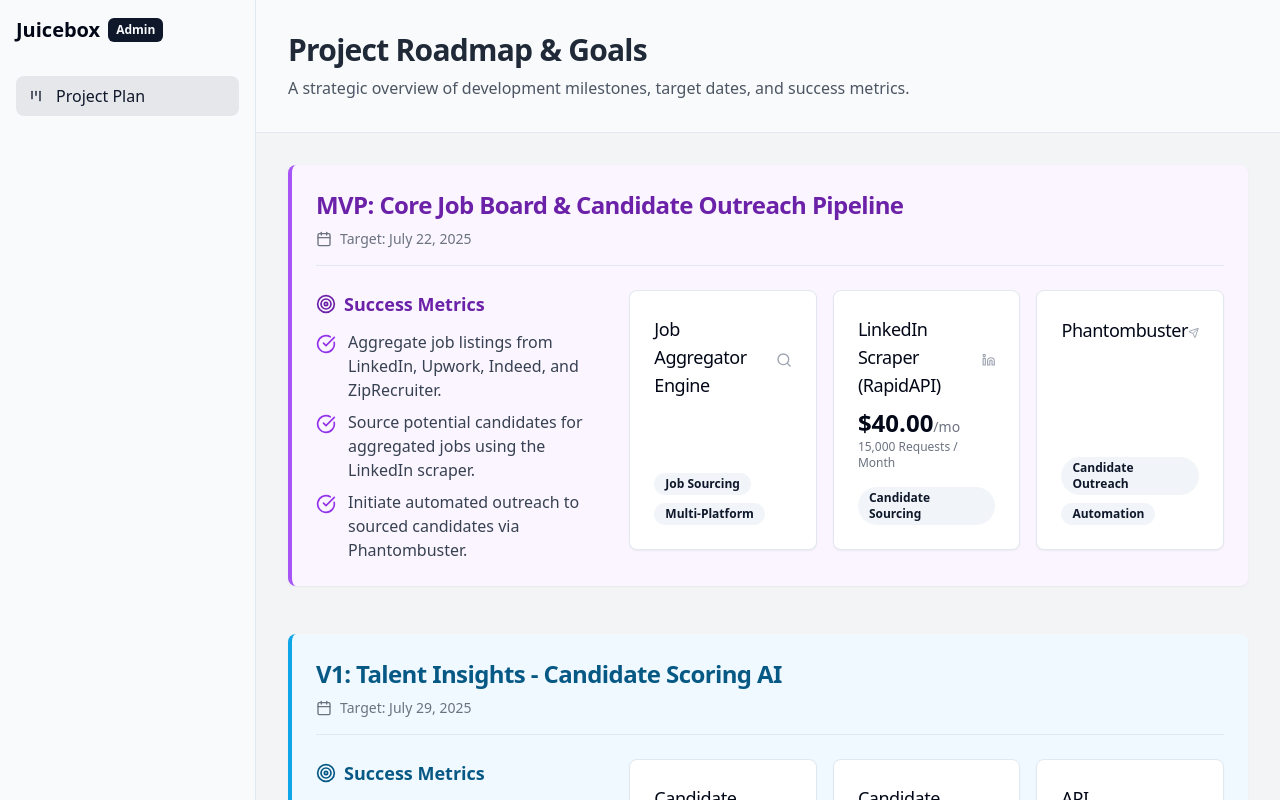
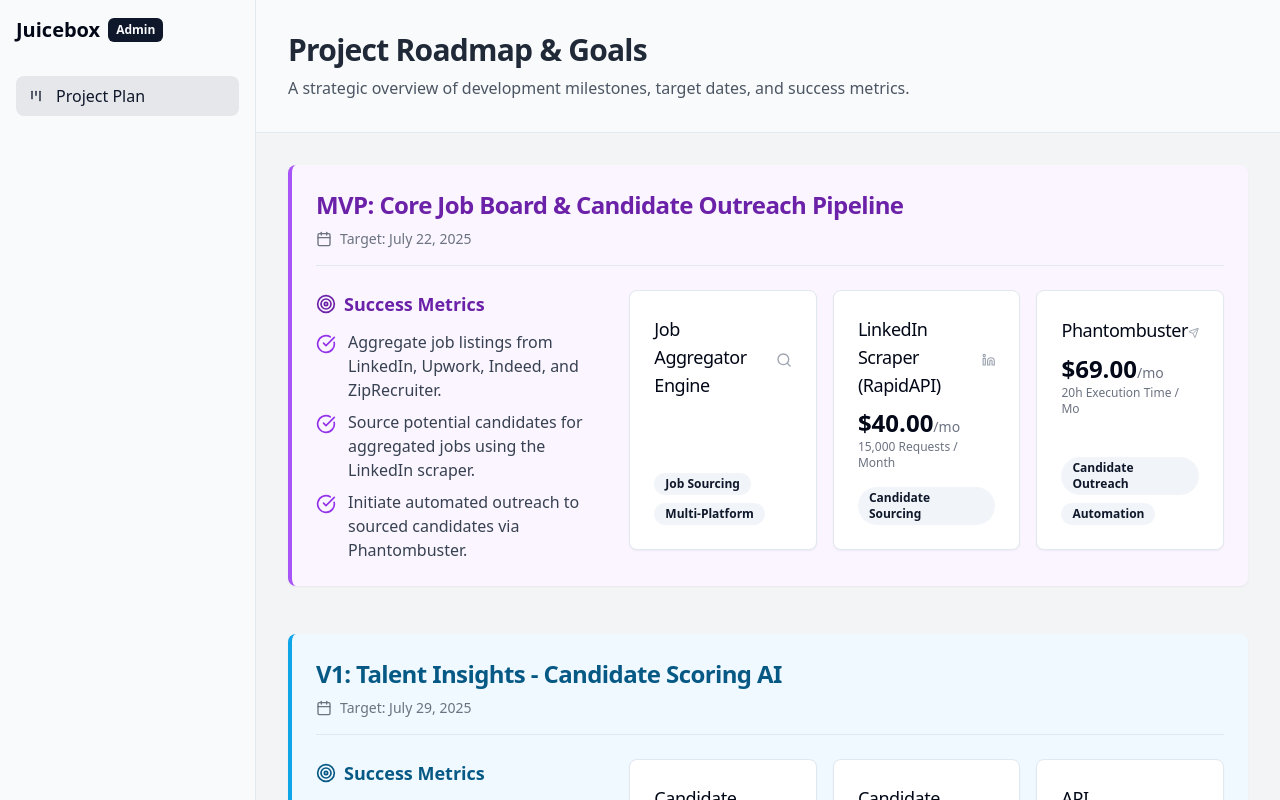
Before and after one commit to inevitablesale/swift-alpaca-dash, a React (Vite) app: page /admin/project-plan in a window 1280 px wide. Shown: the top 800 px of the page. Built offline with nearby package versions, Linux system fonts and the light colour scheme.

Commit message:
[dyad] Adding Phantombuster pricing - wrote 1 file(s)

```diff
--- a/src/pages/admin/ProjectPlan.tsx
+++ b/src/pages/admin/ProjectPlan.tsx
@@ -19,7 +19,7 @@ interface Milestone {
 const allIntegrations: Integration[] = [
     { name: "Job Aggregator Engine", icon: Search, milestone: 'MVP', tags: ['Job Sourcing', 'Multi-Platform'] },
     { name: "LinkedIn Scraper (RapidAPI)", icon: Linkedin, milestone: 'MVP', tags: ['Candidate Sourcing'], cost: "$40.00/mo", requests: "15,000 Requests / Month" },
-    { name: "Phantombuster", icon: Send, milestone: 'MVP', tags: ['Candidate Outreach', 'Automation'] },
+    { name: "Phantombuster", icon: Send, milestone: 'MVP', tags: ['Candidate Outreach', 'Automation'], cost: "$69.00/mo", requests: "20h Execution Time / Mo" },
     { name: "Candidate Profile System", icon: Users, milestone: 'V1', tags: ['User Data'] },
     { name: "Candidate Scoring AI (Talent Insights)", icon: BrainCircuit, milestone: 'V1', tags: ['Scoring AI', 'Ranking Engine'] },
     { name: "API Orchestration Layer", icon: GitMerge, milestone: 'V1', tags: ['Backend API'] },
```
